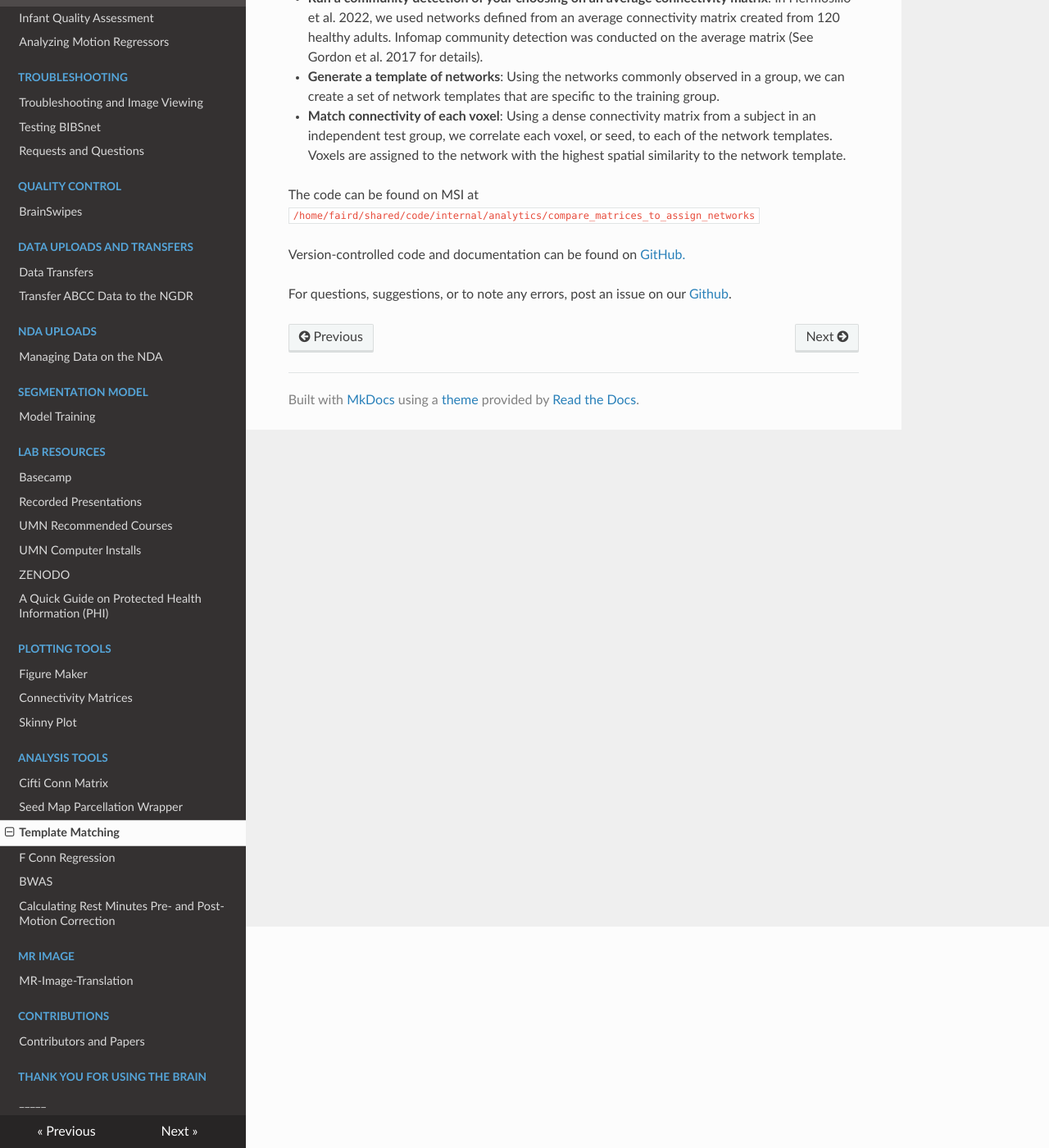
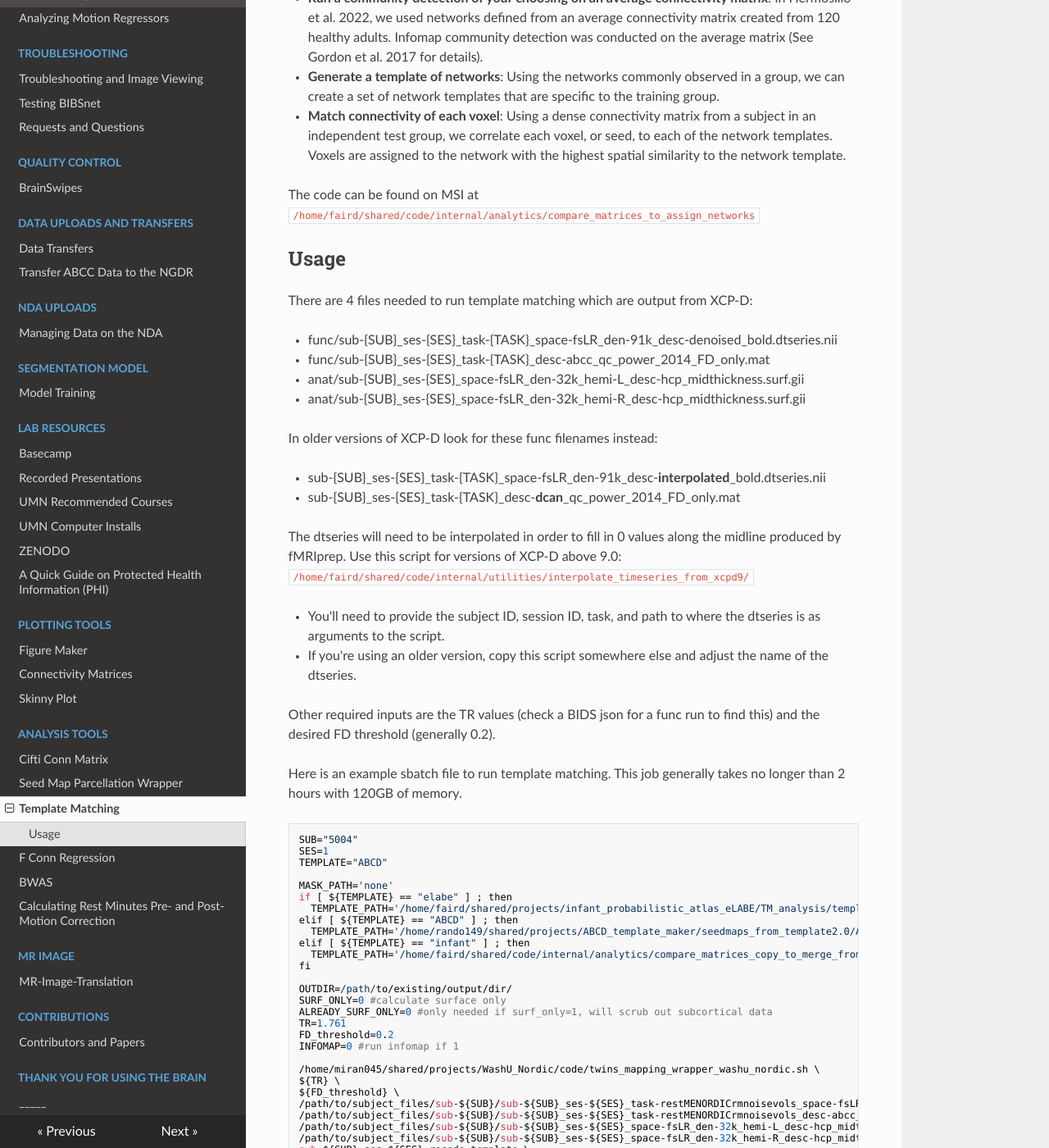
Before and after one commit to DCAN-Labs/cdni-brain, an MkDocs documentation site: the page built from docs/template-matching.md, in a window 1280 px wide and 1400 px high, scrolled down 270 px. Shown: the whole window at 82% size. Built offline with MkDocs 1.6.1, drawn with Linux system fonts in a browser that asks for light colours; nearby versions of some CDN libraries; some of the changed text lies outside the part shown.

Commit message:
add usage info

````diff
--- a/docs/template-matching.md
+++ b/docs/template-matching.md
@@ -10,6 +10,69 @@ Template matching is a method of network mapping that leverages commonly observe
 
 The code can be found on MSI at `/home/faird/shared/code/internal/analytics/compare_matrices_to_assign_networks`
 
+## Usage
+
+There are 4 files needed to run template matching which are output from XCP-D:
+
+- func/sub-{SUB}_ses-{SES}_task-{TASK}_space-fsLR_den-91k_desc-denoised_bold.dtseries.nii
+- func/sub-{SUB}_ses-{SES}_task-{TASK}_desc-abcc_qc_power_2014_FD_only.mat
+- anat/sub-{SUB}_ses-{SES}_space-fsLR_den-32k_hemi-L_desc-hcp_midthickness.surf.gii
+- anat/sub-{SUB}_ses-{SES}_space-fsLR_den-32k_hemi-R_desc-hcp_midthickness.surf.gii
+
+In older versions of XCP-D look for these func filenames instead:
+
+- sub-{SUB}_ses-{SES}_task-{TASK}_space-fsLR_den-91k_desc-**interpolated**_bold.dtseries.nii
+- sub-{SUB}_ses-{SES}_task-{TASK}_desc-**dcan**_qc_power_2014_FD_only.mat
+
+The dtseries will need to be interpolated in order to fill in 0 values along the midline produced by fMRIprep. Use this script for versions of XCP-D above 9.0: `/home/faird/shared/code/internal/utilities/interpolate_timeseries_from_xcpd9/`
+
+- You'll need to provide the subject ID, session ID, task, and path to where the dtseries is as arguments to the script.
+
+- If you're using an older version, copy this script somewhere else and adjust the name of the dtseries.
+
+Other required inputs are the TR values (check a BIDS json for a func run to find this) and the desired FD threshold (generally 0.2).
+
+Here is an example sbatch file to run template matching. This job generally takes no longer than 2 hours with 120GB of memory.
+
+```
+SUB="5004"
+SES=1
+TEMPLATE="ABCD"
+
+MASK_PATH='none'
+if [ ${TEMPLATE} == "elabe" ] ; then
+  TEMPLATE_PATH='/home/faird/shared/projects/infant_probabilistic_atlas_eLABE/TM_analysis/template/outputs/seedmaps_list_dtseries_SurfOnly_all_networksZscored.mat'
+elif [ ${TEMPLATE} == "ABCD" ] ; then
+  TEMPLATE_PATH='/home/rando149/shared/projects/ABCD_template_maker/seedmaps_from_template2.0/ABCD_scan_seedmap/seedmaps_subs_withsmoothed_dtseries_n141_all_networksZscored.mat'
+elif [ ${TEMPLATE} == "infant" ] ; then
+  TEMPLATE_PATH='/home/faird/shared/code/internal/analytics/compare_matrices_copy_to_merge_from/support_files/infant_surface_template/seedmaps_UCI_smoothed_dtseries_all_networksZscored.mat'
+fi
+
+OUTDIR=/path/to/existing/output/dir/
+SURF_ONLY=0 #calculate surface only
+ALREADY_SURF_ONLY=0 #only needed if surf_only=1, will scrub out subcortical data
+TR=1.761
+FD_threshold=0.2
+INFOMAP=0 #run infomap if 1
+
+/home/miran045/shared/projects/WashU_Nordic/code/twins_mapping_wrapper_washu_nordic.sh \
+${TR} \
+${FD_threshold} \
+/path/to/subject_files/sub-${SUB}/sub-${SUB}_ses-${SES}_task-restMENORDICrmnoisevols_space-fsLR_den-91k_desc-denoised_bold_spatially_interpolated.dtseries.nii \
+/path/to/subject_files/sub-${SUB}/sub-${SUB}_ses-${SES}_task-restMENORDICrmnoisevols_desc-abcc_qc_power_2014_FD_only.mat \
+/path/to/subject_files/sub-${SUB}/sub-${SUB}_ses-${SES}_space-fsLR_den-32k_hemi-L_desc-hcp_midthickness.surf.gii \
+/path/to/subject_files/sub-${SUB}/sub-${SUB}_ses-${SES}_space-fsLR_den-32k_hemi-R_desc-hcp_midthickness.surf.gii \
+sub-${SUB}_ses-${SES}_recode_template \
+${OUTDIR} \
+${TEMPLATE_PATH} \
+${SURF_ONLY} \
+${ALREADY_SURF_ONLY} \
+${OUTDIR} \
+/path/to/subject_files/sub-${SUB}/sub-${SUB}_ses-${SES}_task-restMENORDICrmnoisevols_space-fsLR_den-91k_desc-denoised_bold_spatially_interpolated.dtseries.nii \
+${MASK_PATH} \
+${INFOMAP}
+```
+
 Version-controlled code and documentation can be found on [GitHub.](https://github.com/DCAN-Labs/compare_matrices_to_assign_networks)
 
 
````
